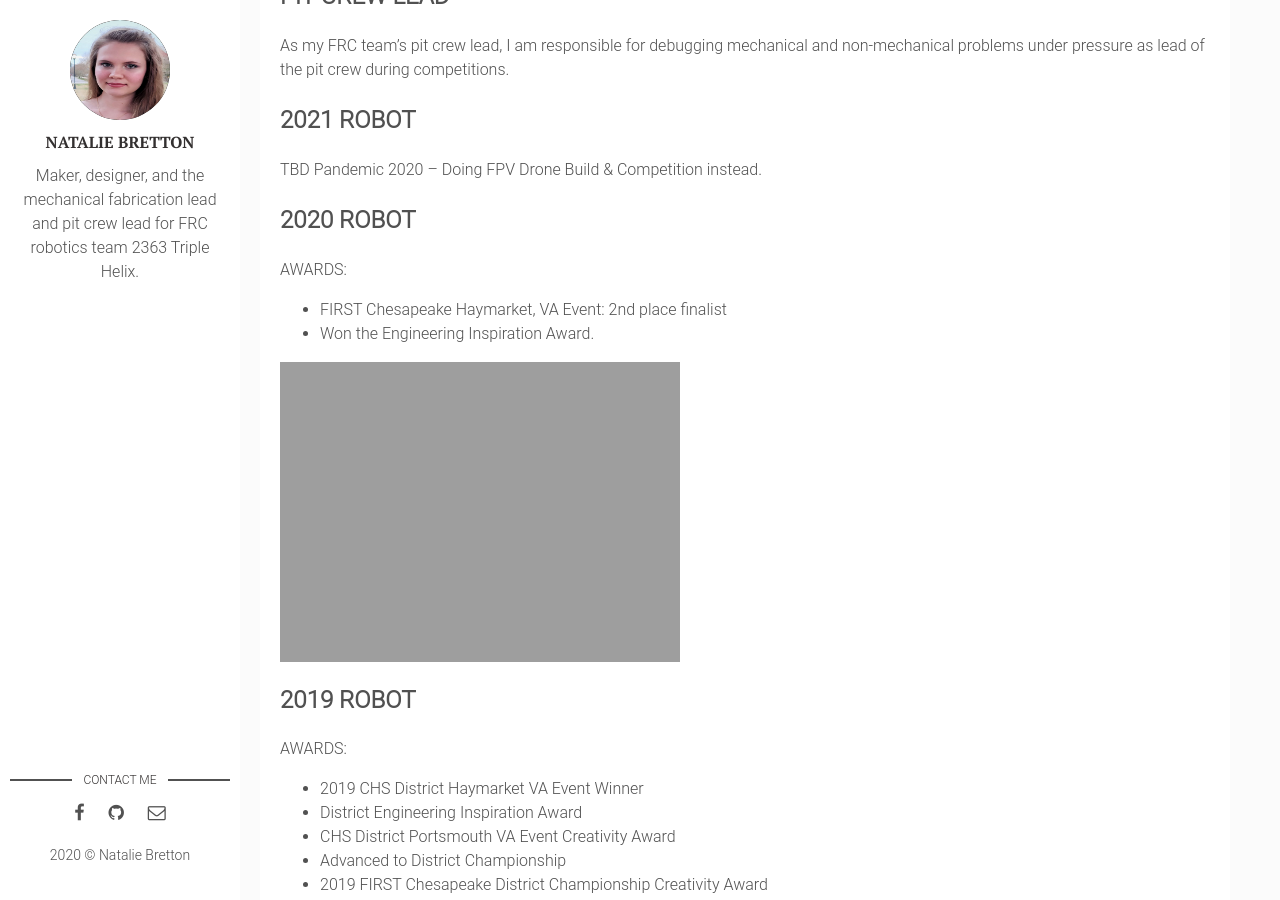
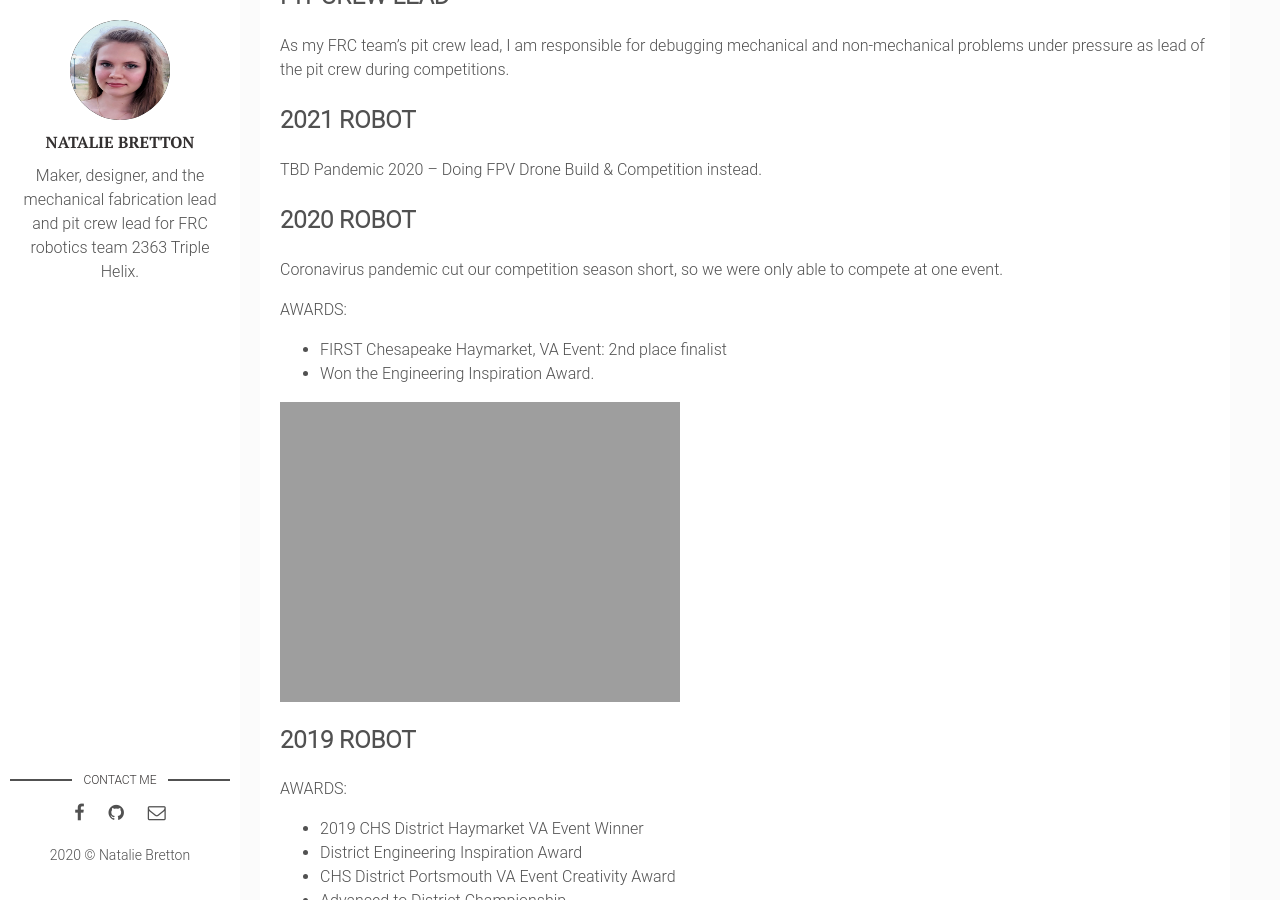
Before and after one commit to natgrrl/natgrrl.github.io, a Jekyll site: the page built from _posts/2020-03-10-mech-pit-lead-robotics.markdown, in a window 1280 px wide and 900 px high, scrolled down 885 px. Built offline with Jekyll 4.4.1, drawn with Linux system fonts in a browser that asks for light colours.

Commit message:
Update 2020-03-10-mech-pit-lead-robotics.markdown

```diff
--- a/_posts/2020-03-10-mech-pit-lead-robotics.markdown
+++ b/_posts/2020-03-10-mech-pit-lead-robotics.markdown
@@ -21,10 +21,12 @@ As my FRC team's pit crew lead, I am responsible for debugging mechanical and no
 TBD Pandemic 2020  -- Doing FPV Drone Build & Competition instead.
 
 ## 2020 ROBOT
+Coronavirus pandemic cut our competition season short, so we were only able to compete at one event.
 
 AWARDS:
 * FIRST Chesapeake Haymarket, VA Event:  2nd place finalist
 * Won the Engineering Inspiration Award.
+
 
 ![robot1](http://natgrrl.github.io/assets/img/robot1.jpg)
 
```
